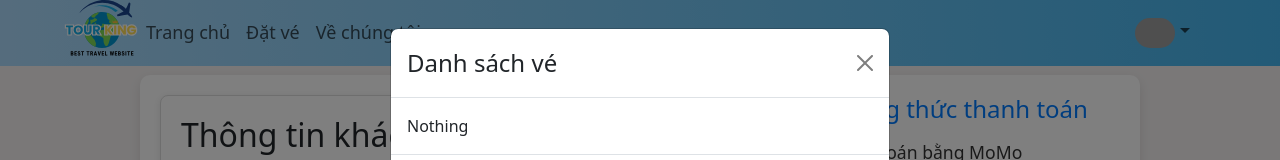
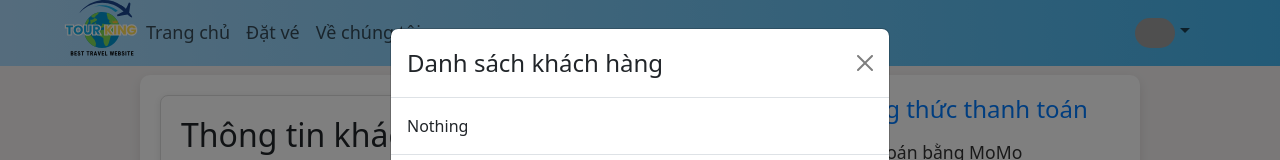
Before and after one commit to DatHuynhCoder/Tour-king-website, a React (Create React App) app: page /payment in a window 1280 px wide. Both pictures are taken after a click on the button "Chọn nhanh thông tin khách hàng". Shown: the top 160 px of the page. Built offline with nearby package versions, Linux system fonts and the light colour scheme; grey boxes are pictures that could not be loaded.

Commit message:
chinh ti

```diff
--- a/src/pages/Payment/payment.jsx
+++ b/src/pages/Payment/payment.jsx
@@ -222,7 +222,7 @@ const PaymentPage = () => {
         backdrop='static'
       >
         <Modal.Header closeButton>
-          <Modal.Title>Danh sách vé</Modal.Title>
+          <Modal.Title>Danh sách khách hàng</Modal.Title>
         </Modal.Header>
         <Modal.Body>
           {
```
